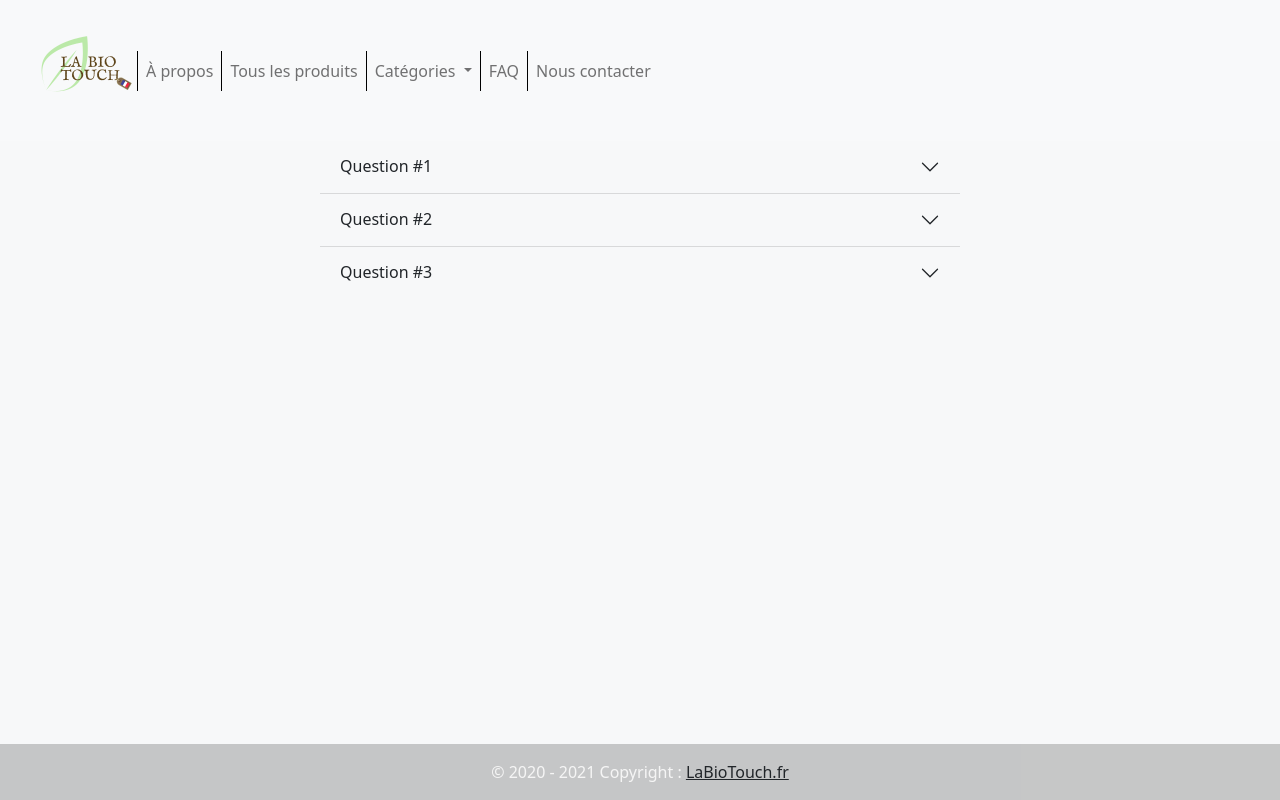
After one commit to K-MeLeOn/website.alizee, a PHP site: page /faq.php in a window 1280 px wide. The commit adds this page. Run offline with PHP 8.4, Linux system fonts and the light colour scheme.

Commit message:
Changement des CDN + ajout FAQ et contact

```diff
--- a/CSS/style.css
+++ b/CSS/style.css
@@ -41,6 +41,17 @@ li {
 }
 
 /* Contact */
-#contact-background {
+.grey-background {
     background-color:rgb(247,248,249);
 }
+
+/* FAQ */
+.faq {
+    width: 50%;
+    margin-left: auto;
+    margin-right: auto;
+}
+
+footer {
+    color: whitesmoke;
+}
--- /dev/null
+++ b/php/faq.php
@@ -0,0 +1,60 @@
+<!DOCTYPE html>
+<html>
+
+<head>
+    <meta charset='utf-8'>
+    <!--Custom CSS-->
+    <link rel="stylesheet" href="../CSS/style.css" type="text/css" />
+    <!--Bootstrap CSS-->
+    <link href="https://cdn.jsdelivr.net/npm/bootstrap@5.0.0-beta1/dist/css/bootstrap.min.css" rel="stylesheet" integrity="sha384-giJF6kkoqNQ00vy+HMDP7azOuL0xtbfIcaT9wjKHr8RbDVddVHyTfAAsrekwKmP1" crossorigin="anonymous">
+    <!--Custom JS-->
+    <script type="text/javascript" src="../js/custom.js"></script>
+    <!--Bootstrap JS-->
+    <script src="https://cdn.jsdelivr.net/npm/bootstrap@5.0.0-beta1/dist/js/bootstrap.bundle.min.js" integrity="sha384-ygbV9kiqUc6oa4msXn9868pTtWMgiQaeYH7/t7LECLbyPA2x65Kgf80OJFdroafW" crossorigin="anonymous"></script>
+    <!--jQuery JS-->
+    <script src="https://ajax.googleapis.com/ajax/libs/jquery/3.5.1/jquery.min.js"></script>
+
+    <?php include '../shared/main-menu.html' ?>
+</head>
+
+<body class="grey-background">
+    <!--FAQ-->
+    <div class="accordion accordion-flush faq" id="accordionFlushExample">
+        <div class="accordion-item">
+            <h2 class="accordion-header" id="flush-headingOne">
+                <button class="accordion-button collapsed" type="button" data-bs-toggle="collapse" data-bs-target="#flush-collapseOne" aria-expanded="false" aria-controls="flush-collapseOne">
+                    Question #1
+                </button>
+            </h2>
+            <div id="flush-collapseOne" class="accordion-collapse collapse" aria-labelledby="flush-headingOne" data-bs-parent="#accordionFlushExample">
+                <div class="accordion-body">> Réponse Question #1.</div>
+            </div>
+        </div>
+        <div class="accordion-item">
+            <h2 class="accordion-header" id="flush-headingTwo">
+                <button class="accordion-button collapsed" type="button" data-bs-toggle="collapse" data-bs-target="#flush-collapseTwo" aria-expanded="false" aria-controls="flush-collapseTwo">
+                    Question #2
+                </button>
+            </h2>
+            <div id="flush-collapseTwo" class="accordion-collapse collapse" aria-labelledby="flush-headingTwo" data-bs-parent="#accordionFlushExample">
+                <div class="accordion-body">> Réponse Question #2.</div>
+            </div>
+        </div>
+        <div class="accordion-item">
+            <h2 class="accordion-header" id="flush-headingThree">
+                <button class="accordion-button collapsed" type="button" data-bs-toggle="collapse" data-bs-target="#flush-collapseThree" aria-expanded="false" aria-controls="flush-collapseThree">
+                    Question #3
+                </button>
+            </h2>
+            <div id="flush-collapseThree" class="accordion-collapse collapse" aria-labelledby="flush-headingThree" data-bs-parent="#accordionFlushExample">
+                <div class="accordion-body">> Réponse Question #3.</div>
+            </div>
+        </div>
+    </div>
+</body>
+
+<footer class="fixed-bottom">
+    <?php include '../shared/main-footer.html' ?>
+</footer>
+
+</html>
--- a/shared/main-footer.html
+++ b/shared/main-footer.html
@@ -1,3 +1,4 @@
-<div>
-    <p>Ceci est le pied de page.</p>
+<div class="text-center p-3" style="background-color: rgba(0, 0, 0, 0.2)">
+    © 2020 - 2021 Copyright :
+    <a class="text-dark" href="https://www.la-bio-touch.fr">LaBioTouch.fr</a>
 </div>
--- a/shared/main-menu.html
+++ b/shared/main-menu.html
@@ -1,49 +1,50 @@
 <!--Barre de navigation (menu)-->
-<nav class="navbar navbar-expand-lg navbar-light bg-light sticky-top">
+<nav class="navbar navbar-expand-lg navbar-light bg-light">
+    <div class="container-fluid">
         <a href="../php/home.php">
             <img src="../Image/logo-LBT.png" alt="La Bio Touch" width="125" />
         </a>
-    <button class="navbar-toggler" type="button" data-toggle="collapse" data-target="#navbarSupportedContent"
+        <button class="navbar-toggler" type="button" data-bs-toggle="collapse" data-bs-target="#navbarSupportedContent"
             aria-controls="navbarSupportedContent" aria-expanded="false" aria-label="Toggle navigation">
             <span class="navbar-toggler-icon"></span>
         </button>
-
         <div class="collapse navbar-collapse" id="navbarSupportedContent">
-        <ul class="navbar-nav mr-auto">
-            <li class="nav-item"><!--active">-->
+            <ul class="navbar-nav me-auto mb-2 mb-lg-0">
+                <li class="nav-item">
                     <a class="nav-link" href="../php/about.php">À propos</a>
-            </li>
-            <li class="nav-item">
-                <a class="nav-link" href="../php/account.php">Compte client</a>
-            </li>
-            <li class="nav-item">
-                <a class="nav-link" href="../php/contact.php">Contact</a>
-            </li>
-            <li class="nav-item dropdown">
-                <a class="nav-link dropdown-toggle" href="#" id="navbarDropdown" role="button" data-toggle="dropdown"
-                    aria-haspopup="true" aria-expanded="false">
-                    Catégories </a>
-                <div class="dropdown-menu" aria-labelledby="navbarDropdown">
-                    <a class="dropdown-item" href="../php/hygiene.php">Hygiène</a>
-                    <a class="dropdown-item" href="../php/beauty.php">Beauté</a>
-                    <a class="dropdown-item" href="../php/baby.php">Bébé</a>
-                    <a class="dropdown-item" href="../php/face.php">Soins visage</a>
-                    <a class="dropdown-item" href="../php/body.php">Soins corps</a>
-                    <a class="dropdown-item" href="../php/kids.php">Soins Enfants</a>
-                    <a class="dropdown-item" href="../php/food.php">Alimentation</a>
-                </div>
                 </li>
                 <li class="nav-item">
                     <a class="nav-link" href="../php/products.php">Tous les produits</a>
                 </li>
+                <li class="nav-item dropdown">
+                    <a class="nav-link dropdown-toggle" href="#" id="navbarDropdown" role="button"
+                        data-bs-toggle="dropdown" aria-expanded="false">
+                        Catégories
+                    </a>
+                    <ul class="dropdown-menu" aria-labelledby="navbarDropdown">
+                        <li><a class="dropdown-item" href="../php/hygiene.php">Hygiène</a></li>
+                        <li><a class="dropdown-item" href="../php/beauty.php">Beauté</a></li>
+                        <li><a class="dropdown-item" href="../php/face.php">Soins visage</a></li>
+                        <li><a class="dropdown-item" href="../php/body.php">Soins corps</a></li>
+                        <li><a class="dropdown-item" href="../php/kids.php">Soins Enfants</a></li>
+                        <li><a class="dropdown-item" href="../php/food.php">Alimentation</a></li>
+                    </ul>
+                </li>
                 <li class="nav-item">
                     <a class="nav-link" href="../php/faq.php">FAQ</a>
                 </li>
-        </ul>
+                <li class="nav-item">
+                    <a class="nav-link" href="../php/contact.php">Nous contacter</a>
+                </li>
                 <!-- Recherche (non construit)
                         <form class="form-inline my-2 my-lg-0">
                             <input class="form-control mr-sm-2" type="search" placeholder="Search" aria-label="Search">
                             <button class="btn btn-outline-success my-2 my-sm-0" type="submit">Search</button>
                         </form> -->
+            </ul>
+        </div>
     </div>
 </nav>
+
+</div>
+</nav>
```
Also changed, not shown: php/about.php (+6 -6 lines), php/contact.php (+6 -6 lines), php/home.php (+22 -16 lines), php/products.php (+7 -6 lines). Lines whose indentation alone changed are shown as unchanged.
